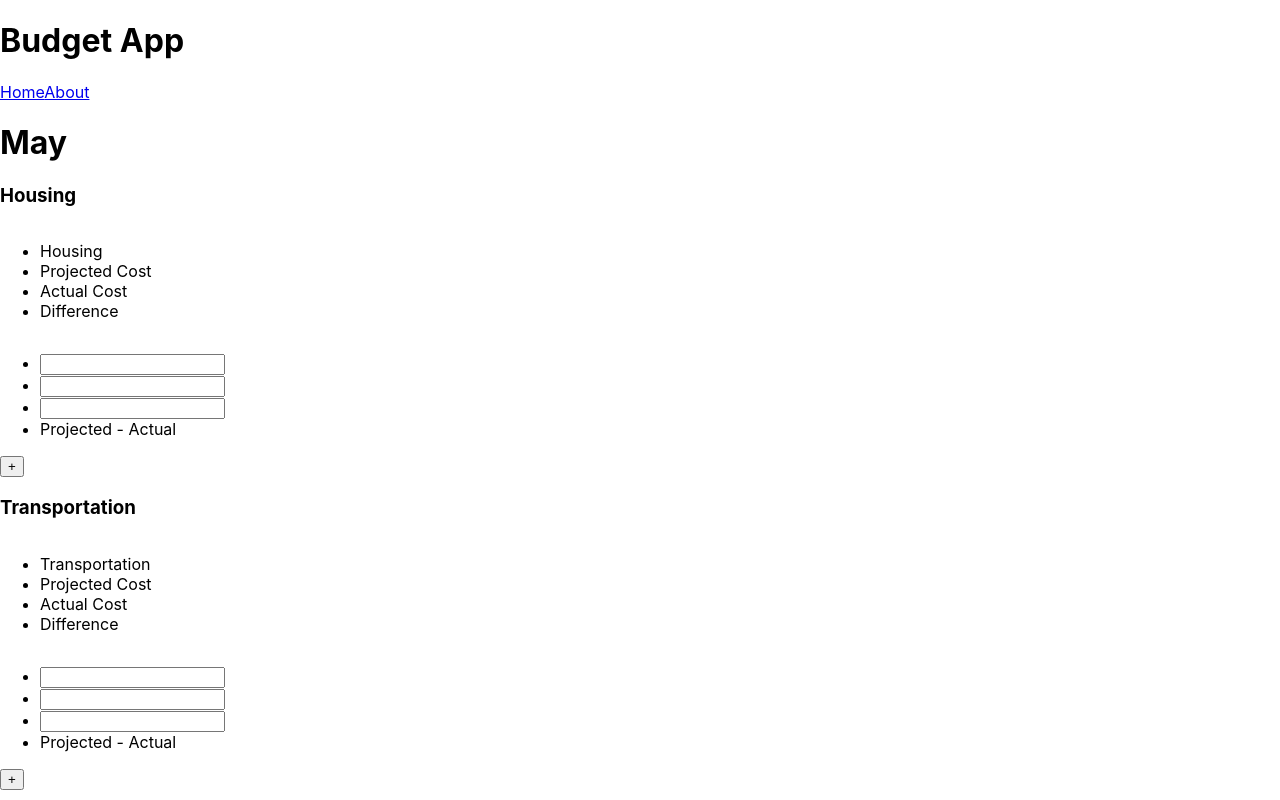
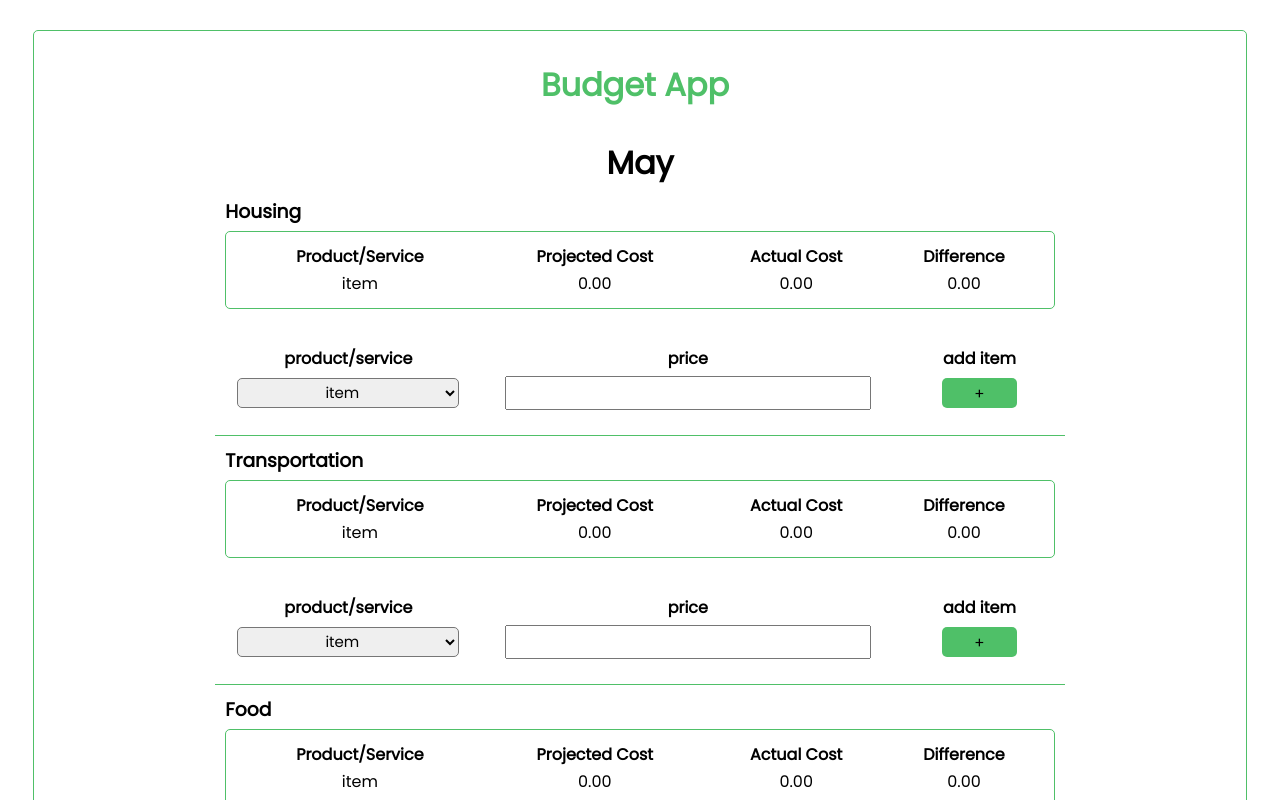
Before and after one commit to thomas-clifford/budget-app, a React (Create React App) app: page /may in a window 1280 px wide. Shown: the top 800 px of the page. Built offline with nearby package versions, Linux system fonts and the light colour scheme.

Commit message:
Issue 2: Add CSS For All Elements

```diff
--- a/src/App.js
+++ b/src/App.js
@@ -1,4 +1,5 @@
 import {BrowserRouter as Router, Route, Switch} from 'react-router-dom'
+import Footer from './compnents/Footer.js'
 import Header from './compnents/Header.js'
 import MonthView from './compnents/MonthView.js'
 import YearView from './compnents/YearView.js'
@@ -45,7 +46,7 @@ const years = [
           },
           {
               name: 'october',
-              remainingMoney: '$34.00'
+              remainingMoney: '-$34.00'
           },
           {
               name: 'november',
@@ -53,7 +54,7 @@ const years = [
           },
           {
               name: 'december',
-              remainingMoney: '$34.00'
+              remainingMoney: '-$34.00'
           },
       ]
   },
@@ -98,7 +99,7 @@ const years = [
           },
           {
               name: 'october',
-              remainingMoney: '$3.00'
+              remainingMoney: '-$3.00'
           },
           {
               name: 'november',
@@ -123,7 +124,7 @@ const years = [
           },
           {
               name: 'march',
-              remainingMoney: '$0.34'
+              remainingMoney: '-$0.34'
           },
           {
               name: 'april',
@@ -167,10 +168,10 @@ const years = [
 
 const App = () => {
   return (
+    <div className='container'>
         <Router>
-      <div>
             <Header pageTitle='Budget App'/>
-      </div>
+            <div className='body'>
                 <Switch>
                     <Route path='/about'>
                         <h2>about page</h2>
@@ -217,7 +218,10 @@ const App = () => {
                         <YearView years={years}/>
                     </Route>
                 </Switch>
+            </div>
+            <Footer/>
         </Router>
+    </div>
   )
 }
 
--- /dev/null
+++ b/src/compnents/Footer.js
@@ -0,0 +1,11 @@
+import { Link } from 'react-router-dom'
+
+const Footer = () => {
+    return (
+        <footer className='footer'>
+            <Link to='/about'>ABOUT</Link>
+        </footer>
+    )
+}
+
+export default Footer
--- a/src/compnents/Header.js
+++ b/src/compnents/Header.js
@@ -3,9 +3,9 @@ import { Link } from 'react-router-dom'
 const Header = ( {pageTitle} ) => {
     return (
         <header className='header'>
-            <h1>{pageTitle}</h1>
-            <Link to='/'>Home</Link>
-            <Link to='/about'>About</Link>
+            <Link to='/'>
+                <h1 style={{paddingRight: '10px'}}>{pageTitle}</h1>
+            </Link>
         </header>
     )
 }
--- a/src/compnents/Month.js
+++ b/src/compnents/Month.js
@@ -1,6 +1,7 @@
-const Month = ({month, amount}) => {
+const Month = ({month, amount, monthColor}) => {
+    console.log(monthColor)
     return (
-        <div>
+        <div className='month' style={{backgroundColor: monthColor}}>
             <h3>{month}</h3>
             <p>{amount}</p>
         </div>
--- a/src/compnents/MonthView.js
+++ b/src/compnents/MonthView.js
@@ -15,14 +15,14 @@ const MonthView = ({ month }) => {
     ]
 
     return (
-        <>
+        <div className='monthView'>
             <div>
                 <h1>{month}</h1>
             </div>
             {spendingCategories.map((category) =>
                 <SpendingCategory categoryName={category}/>
             )}
-        </>
+        </div>
     )
 }
 
--- a/src/compnents/Months.js
+++ b/src/compnents/Months.js
@@ -4,10 +4,17 @@ import Month from './Month.js'
 const Months = ({ monthsOfTheYear }) => {
 
     return (
-        <div>
+        <div className='gridWrapper'>
             {monthsOfTheYear.map((month) =>
-                <Link to={`/${month.name}`}>
-                    <Month month={month.name} amount={month.remainingMoney}/>
+                <Link className='monthLink'
+                    style={{
+                        backgroundColor: `${month.remainingMoney.includes('-') ? 'rgba(221, 66, 66, 0.925)' : 'rgba(79, 192, 103, 0.925)'}`
+                    }}
+                    to={`/${month.name}`}>
+                    <Month
+                        month={month.name}
+                        amount={month.remainingMoney}
+                        monthColor={month.remainingMoney.includes('-') ? 'red' : 'green'}/>
                 </Link>
             )}
         </div>
--- a/src/compnents/SpendingCategory.js
+++ b/src/compnents/SpendingCategory.js
@@ -1,24 +1,41 @@
 const SpendingCategory = ({ categoryName }) => {
     return (
-        <div>
+        <div className='spendingCategory'>
             <h3>{categoryName}</h3>
-            <thead>
-                <ul>
-                    <li>{categoryName}</li>
-                    <li>Projected Cost</li>
-                    <li>Actual Cost</li>
-                    <li>Difference</li>
-                </ul>
-            </thead>
-            <tbody>
-                <ul>
-                    <li><input type='text'/></li>
-                    <li><input type='text'/></li>
-                    <li><input type='text'/></li>
-                    <li>Projected - Actual</li>
-                </ul>
-            </tbody>
-            <button>+</button>
+            <table className='spendingCategoryTable'>
+                <tr>
+                    <th>Product/Service</th>
+                    <th>Projected Cost</th>
+                    <th>Actual Cost</th>
+                    <th>Difference</th>
+                </tr>
+                <tr>
+                    <td>item</td>
+                    <td>0.00</td>
+                    <td>0.00</td>
+                    <td>0.00</td>
+                </tr>
+            </table>
+            <br/>
+            <table className='spendingCategoryAddTable'>
+                <tr>
+                    <th>product/service</th>
+                    <th>price</th>
+                    <th>add item</th>
+                </tr>
+                <tr>
+                    <td>
+                        <select className='productSelect'>
+                            <option>item</option>
+                            <option>new entry</option>
+                        </select>
+                    </td>
+                    <td>
+                        <input className='productPrice' type='text'></input>
+                    </td>
+                    <td><button className='btn'>+</button></td>
+                </tr>
+            </table>
         </div>
     )
 }
--- a/src/compnents/YearView.js
+++ b/src/compnents/YearView.js
@@ -12,11 +12,13 @@ const YearView = ({ years }) => {
 
 
     return (
-        <div>
+        <div className='homePage'>
             <h3>Year</h3>
             <select
+                className='yearSelect'
                 defaultValue={years[years.length-1].name}
-                onChange={handleYearSelection}>
+                onChange={handleYearSelection}
+                style={{display: 'block'}}>
                     {years.map((year) => (
                         <option key={year.name}>{year.name}</option>
                     ))}
--- a/src/index.css
+++ b/src/index.css
@@ -1,13 +1,172 @@
-body {
+@import url('https://fonts.googleapis.com/css2?family=Poppins:wght@300;400&display=swap');
+
+* {
+  font-family: 'Poppins';
   margin: 0;
-  font-family: -apple-system, BlinkMacSystemFont, 'Segoe UI', 'Roboto', 'Oxygen',
-    'Ubuntu', 'Cantarell', 'Fira Sans', 'Droid Sans', 'Helvetica Neue',
-    sans-serif;
-  -webkit-font-smoothing: antialiased;
-  -moz-osx-font-smoothing: grayscale;
+  padding: 0;
 }
 
-code {
-  font-family: source-code-pro, Menlo, Monaco, Consolas, 'Courier New',
-    monospace;
+.container {
+  max-width: 90%;
+  margin: 30px auto;
+  overflow: auto;
+  border: 1px solid rgb(79, 192, 104);
+  padding: 30px;
+  padding-bottom: 0;
+  border-radius: 5px;
 }
+
+.header {
+  /* display: flex;
+  justify-content: flex-start;
+  align-items: center; */
+  margin-bottom: 20px;
+  text-align: center;
+}
+
+.footer {
+  padding-top: 10px;
+  padding-bottom: 0;
+  text-align: center;
+  font-size: 15px;
+}
+
+.homePage {
+  margin: auto;
+  width: 80%;
+  padding: 10px;
+  text-align: center;
+}
+
+.yearSelect {
+  border-radius: 5px;
+  font-size: 18px;
+  height: 40px;
+  text-align: center;
+  margin: auto;
+  width: 30%;
+  margin-bottom: 15px;
+}
+
+.productSelect {
+  border-radius: 5px;
+  font-size: 15px;
+  height: 30px;
+  text-align: center;
+  margin: auto;
+  width: 100%;
+}
+
+.productPrice {
+  height: 30px;
+  text-align: center;
+  width: 80%;
+}
+
+.gridWrapper {
+  display: grid;
+  grid-template-columns: repeat(3, 1fr);
+  gap: 10px;
+  grid-auto-rows: minmax(100px, auto);
+}
+
+.month {
+  text-align: center;
+  display: inline;
+  color: black;
+}
+
+.monthView {
+  margin: auto;
+  width: 80%;
+  padding: 10px;
+  text-align: center;
+}
+
+.spendingCategory {
+  margin: auto;
+  width: 90%;
+  padding: 10px;
+  border-bottom: 1px solid rgb(79, 192, 104);
+}
+
+.spendingCategory h3 {
+  text-align: left;
+  padding-bottom: 5px;
+}
+
+.spendingCategoryTable {
+  width: 100%;
+  border: 1px solid rgb(79, 192, 104);
+  padding: 10px;
+  border-radius: 5px;
+}
+
+.spendingCategoryAddTable {
+  width: 60%;
+  padding: 10px;
+  border-radius: 5px;
+}
+
+@media (max-width: 1300px) {
+  .spendingCategoryAddTable {
+    width: 100%;
+    padding: 10px;
+    border-radius: 5px;
+  }
+}
+
+.btn {
+  display: inline-block;
+  background: rgb(79, 192, 104);
+  color: rgb(0, 0, 0);
+  border: none;
+  margin: 5px;
+  border-radius: 5px;
+  cursor: pointer;
+  text-decoration: none;
+  font-size: 15px;
+  font-family: inherit;
+  width: 60%;
+  height: 30px;
+}
+
+.btn:focus {
+  outline: none;
+}
+
+.btn:hover {
+  transform: scale(0.95);
+}
+
+.btn:active {
+  transform: scale(0.90);
+  background-color: rgb(167, 172, 168);
+}
+
+a {
+  text-decoration: none;
+  color:rgb(79, 192, 104);
+}
+
+a:hover {
+  color: black;
+}
+
+a:active {
+  color:rgb(144, 248, 167);
+}
+
+.monthLink {
+  border-radius: 5px;
+  padding-top: 10px;
+}
+
+.monthLink:hover {
+  transform: scale(0.98);
+}
+
+.monthLink:active {
+  transform: scale(0.95);
+  background-color: rgb(167, 172, 168) !important;
+}
```
Lines whose indentation alone changed are shown as unchanged.
